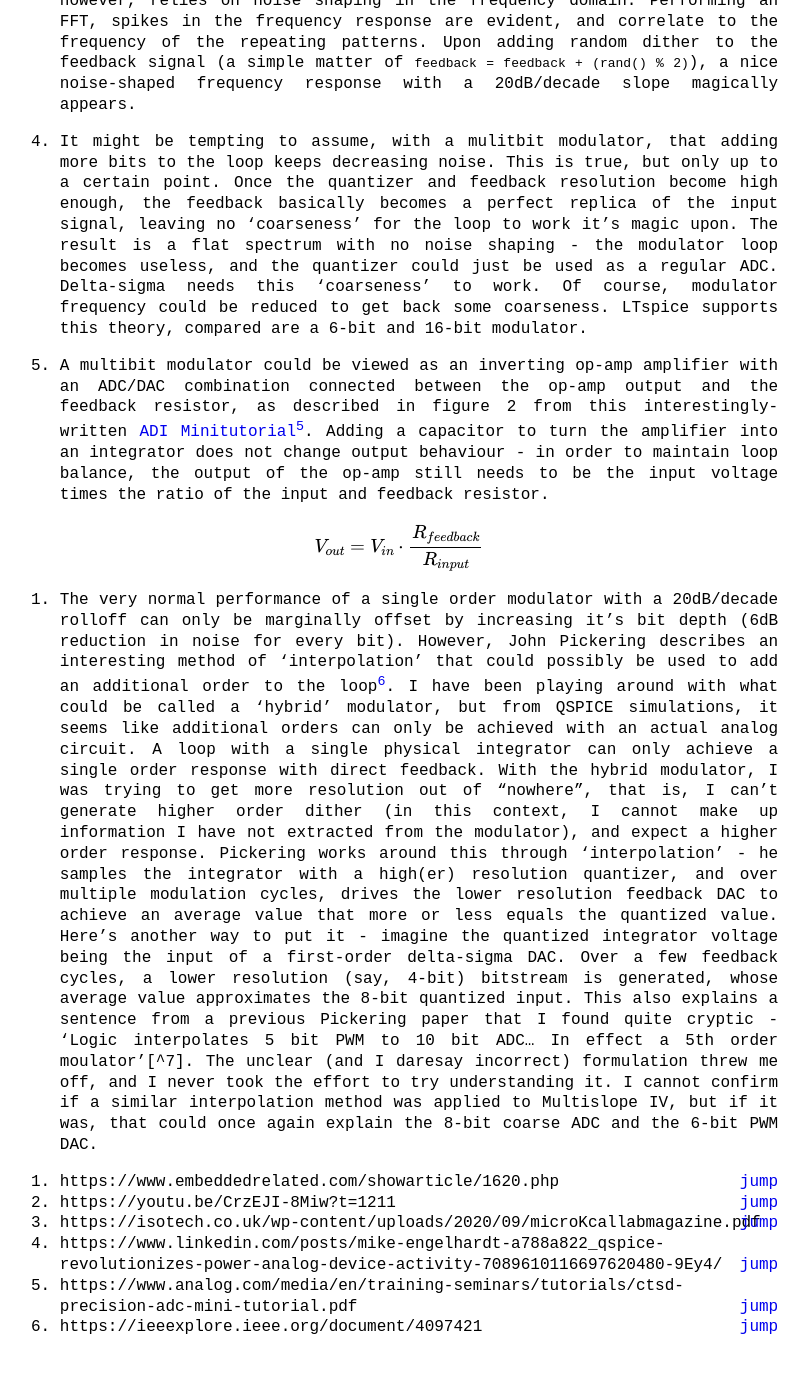
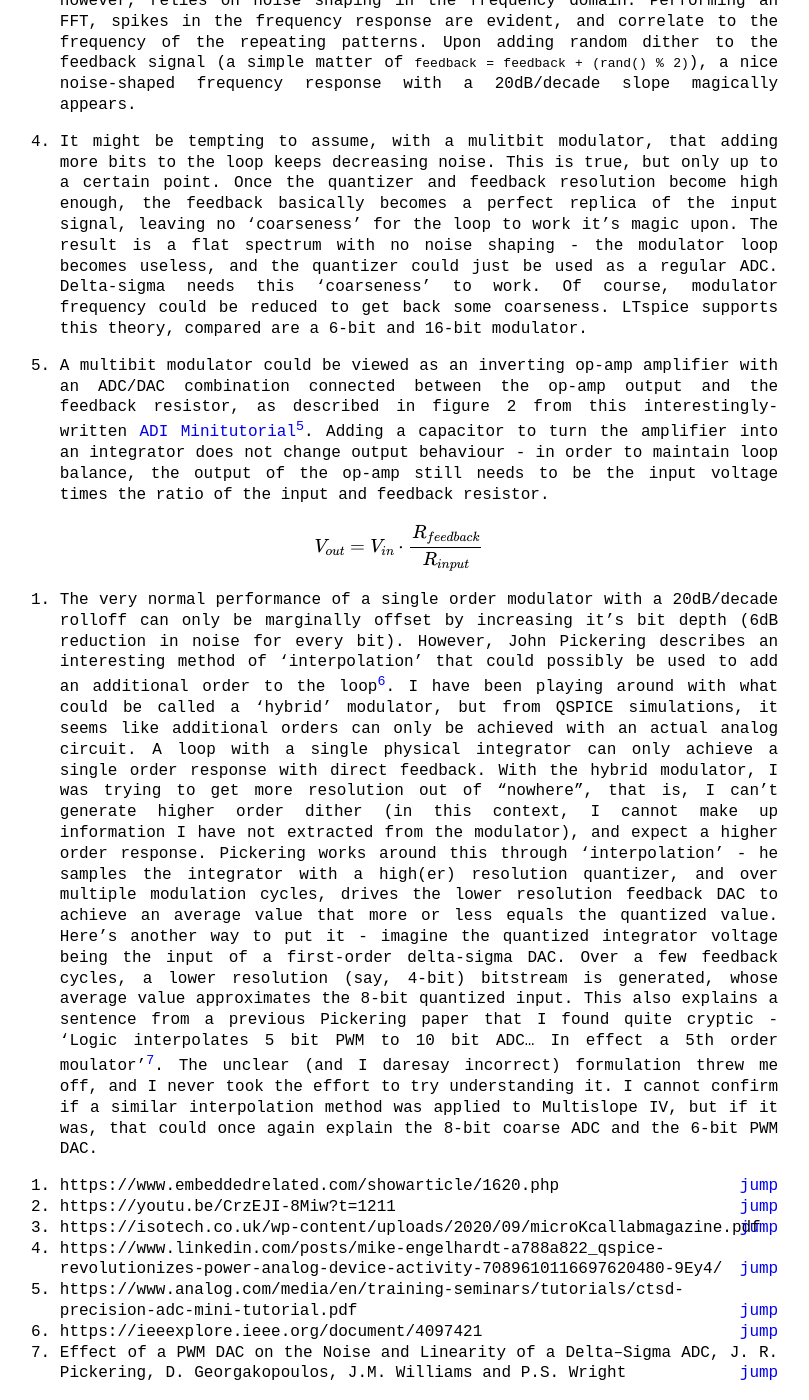
Before and after one commit to NNNILabs/NNNILabs.github.io, a Jekyll site: the page built from _posts/2024-09-26-The-Future-Is-Delta-Sigma---Multislope-IV.md, in a window 1280 px wide and 1400 px high, scrolled down 1273 px. Shown: the whole window, without its empty margins (241-1050 px from the left). Built offline with Jekyll 4.4.1, drawn with Linux system fonts in a browser that asks for light colours; before the commit the page ends 2627 px from its top, so only the background shows below that.

Commit message:
Update 2024-09-26-The-Future-Is-Delta-Sigma---Multislope-IV.md

```diff
--- a/_posts/2024-09-26-The-Future-Is-Delta-Sigma---Multislope-IV.md
+++ b/_posts/2024-09-26-The-Future-Is-Delta-Sigma---Multislope-IV.md
@@ -32,3 +32,4 @@ title: The Future is Delta Sigma - Multislope IV
 [^4]: https://www.linkedin.com/posts/mike-engelhardt-a788a822_qspice-revolutionizes-power-analog-device-activity-7089610116697620480-9Ey4/
 [^5]: https://www.analog.com/media/en/training-seminars/tutorials/ctsd-precision-adc-mini-tutorial.pdf
 [^6]: https://ieeexplore.ieee.org/document/4097421
+[^7]: Effect of a PWM DAC on the Noise and Linearity of a Delta–Sigma ADC, J. R. Pickering, D. Georgakopoulos, J.M. Williams and P.S. Wright
```
